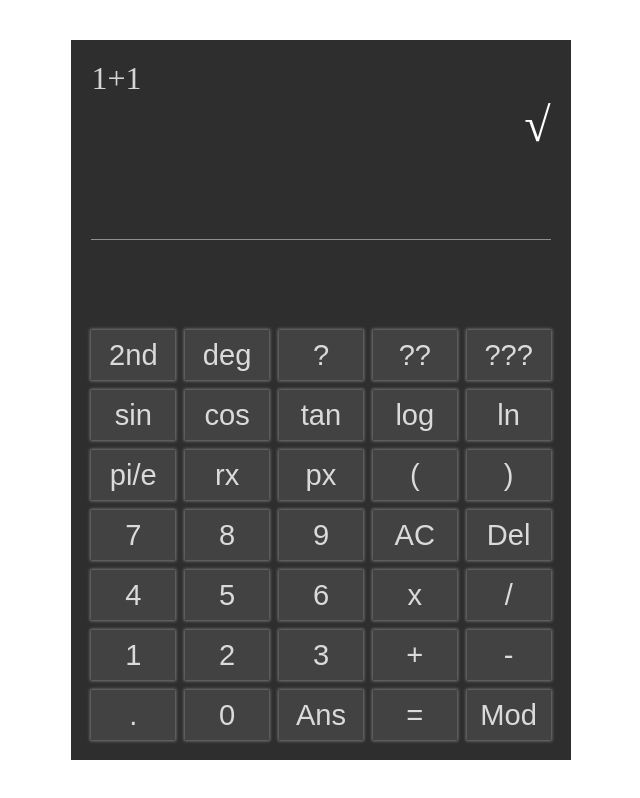
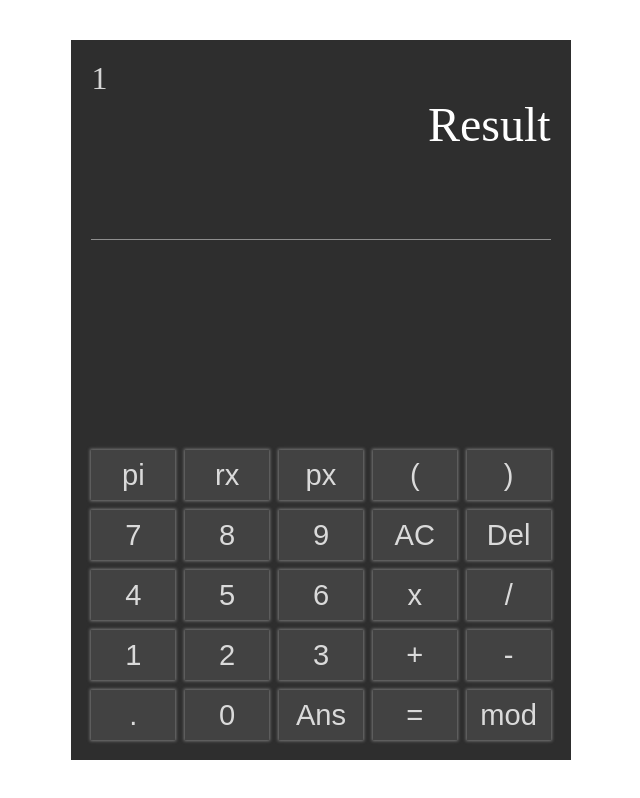
Before and after one commit to MarcoSosio/Calculator, a React (Vite) app: page / in a window 1280 px wide. Shown: the whole page, without its empty margins (319-959 px from the left). Built offline with nearby package versions, Linux system fonts and the light colour scheme.

Commit message:
ora alcuni bottoni funzionano

```diff
--- a/src/App.jsx
+++ b/src/App.jsx
@@ -4,19 +4,21 @@ import Display from "./Display/Display.jsx";
 import Tastiera from "./Tastiera/Tastiera.jsx";
 import Context from "./Context.jsx";
 export default function App(){
-  const [espressione,setEspressione]=useState();
+  const [expValue, setExpValue] = useState();
   useEffect(
     ()=>{
-      setEspressione("");
+      setExpValue("");
     },
     []
   )
   return (
       <div id="App">
           <div id="calcolatrice">
-              <Context.Provider value={{
-                exp:[espressione,setEspressione]
-              }}>
+              <Context.Provider
+                  value={{
+                      expState: [expValue, setExpValue],
+                  }}
+              >
                   <Display></Display>
                   <Tastiera></Tastiera>
               </Context.Provider>
--- a/src/Bottone/Bottone.jsx
+++ b/src/Bottone/Bottone.jsx
@@ -1,8 +1,17 @@
 import "./Bottone.scss";
+import Context from "../Context.jsx";
+import { useContext } from "react";
+// eslint-disable-next-line react/prop-types
+export default function Bottone({children, inputUtenteProp, valExpProp}){
 
-// eslint-disable-next-line react/prop-types
-export default function Bottone({children}){
+    const $context=useContext(Context);
+    const {expState}=$context;
+    const [expValue,setExpValue]=expState;
+
+    function handler(){
+        setExpValue(expValue+inputUtenteProp)
+    }
     return(
-        <button className="tasto">{children}</button>
+        <button className="tasto" onClick={handler}>{children}</button>
     )
 }
--- a/src/Display/Display.jsx
+++ b/src/Display/Display.jsx
@@ -1,13 +1,19 @@
 import "./Display.scss"
+import Context from "../Context";
+import { useContext } from "react";
 
 export default function Display(){
+    const $context=useContext(Context);
+    const {expState}=$context;
+    const [expValue, setExpValue] = expState;
+
     return (
         <div id="Display">
             <div className="calcoli" id="input">
-                1+1
+                {"1"+expValue}
             </div>
             <div className="calcoli" id="output">
-                {String.fromCharCode(0x221a)}
+                Result
             </div>
         </div>
     );
--- a/src/Tastiera/Tasti_elenco.js
+++ b/src/Tastiera/Tasti_elenco.js
@@ -17,45 +17,44 @@ const tasti = [
     secondo elemento: ciò che l'utente inserisce,
     terzo elemento: espressione da valutare
     */
-    { tasto:".", inputUtente:"0", espressione:"0" },
-    { tasto:"0", inputUtente:"0", espressione:"0" },
-    { tasto:"Ans", inputUtente:"Ans", espressione:"--?--" },
-    { tasto:"=", inputUtente:"--?--", espressione:"--?--" },
-    { tasto:"mod", inputUtente:"mod", espressione:"%" },
+
+    { tasto: "pi", inputUtente: String.fromCharCode(960), valExp: String(Math.PI) },
+    { tasto: "rx", inputUtente: String.fromCharCode(0x221A), valExp: "--?--" },
+    { tasto: "px", inputUtente: "^", valExp: "**" },
+    { tasto: "(", inputUtente: "(", valExp: "(" },
+    { tasto: ")", inputUtente: ")", valExp: ")" },
 
     //riga---
 
-    { tasto: "1", inputUtente: "1", espressione: "1" },
-    { tasto: "2", inputUtente: "2", espressione: "2" },
-    { tasto: "3", inputUtente: "3", espressione: "3" },
-    { tasto: "+", inputUtente: "+", espressione: "+" },
-    { tasto: "-", inputUtente: "-", espressione: "-" },
+    { tasto: "7", inputUtente: "7", valExp: "7" },
+    { tasto: "8", inputUtente: "8", valExp: "8" },
+    { tasto: "9", inputUtente: "9", valExp: "9" },
+    { tasto: "AC", inputUtente: "--?--", valExp: "--?--" },
+    { tasto: "Del", inputUtente: "--?--", valExp: "--?--" },
 
     //riga---
 
-    { tasto: "4", inputUtente: "4", espressione: "4" },
-    { tasto: "5", inputUtente: "5", espressione: "5" },
-    { tasto: "6", inputUtente: "6", espressione: "6" },
-    { tasto: "x", inputUtente: "x", espressione: "*" },
-    { tasto: "/", inputUtente: "/", espressione: "/" },
+    { tasto: "4", inputUtente: "4", valExp: "4" },
+    { tasto: "5", inputUtente: "5", valExp: "5" },
+    { tasto: "6", inputUtente: "6", valExp: "6" },
+    { tasto: "x", inputUtente: "x", valExp: "*" },
+    { tasto: "/", inputUtente: "/", valExp: "/" },
 
     //riga---
 
-    { tasto:"7", inputUtente: "7", espressione:"7" },
-    { tasto: "8", inputUtente: "8", espressione: "8" },
-    { tasto: "9", inputUtente: "9", espressione: "9" },
-    { tasto: "9", inputUtente: "9", espressione: "9" },
-    { tasto: "AC", inputUtente: "--?--", espressione: "--?--" },
-    { tasto: "Del", inputUtente: "--?--", espressione: "--?--" },
+    { tasto: "1", inputUtente: "1", valExp: "1" },
+    { tasto: "2", inputUtente: "2", valExp: "2" },
+    { tasto: "3", inputUtente: "3", valExp: "3" },
+    { tasto: "+", inputUtente: "+", valExp: "+" },
+    { tasto: "-", inputUtente: "-", valExp: "-" },
 
     //riga---
 
-    { tasto: "pi", inputUtente: String.fromCharCode(960), espressione: String(Math.PI) },
-    { tasto: "rx", inputUtente: String.fromCharCode(0x221A), espressione: "--?--"},
-    { tasto: "px", inputUtente: "^" , espressione:"**" },
-    { tasto: "(", inputUtente:"(", espressione:"("},
-    { tasto: ")", inputUtente:")", espressione:")"}
-
+    { tasto:".", inputUtente:"0", valExp:"0" },
+    { tasto:"0", inputUtente:"0", valExp:"0" },
+    { tasto:"Ans", inputUtente:"Ans", valExp:"--?--" },
+    { tasto:"=", inputUtente:"--?--", valExp:"--?--" },
+    { tasto:"mod", inputUtente:"mod", valExp:"%" },
 
 ];
 export default tasti;
--- a/src/Tastiera/Tastiera.jsx
+++ b/src/Tastiera/Tastiera.jsx
@@ -1,26 +1,13 @@
 import "./Tastiera.scss";
 import Bottone from "../Bottone/Bottone.jsx";
-import { useContext } from "react";
-import Context from "../Context.jsx";
 import tasti from "./Tasti_elenco.js"
 export default function Tastiera(){
-    const context=useContext(Context);
-    const {exp}=context;
-    const [espressione,setEspressione]=exp;
-    const tasti=
-    [
-        "2nd","deg","?","??","???",
-        "sin","cos","tan","log","ln",
-        "pi/e","rx","px","(",")",
-        "7","8","9","AC","Del",
-        "4","5","6","x","/",
-        "1","2","3","+","-",
-        ".","0","Ans","=","Mod",
-    ];
     return (
         <div id="Tastiera">
             {tasti.map((x) => (
-                <Bottone key={x}>{x}</Bottone>
+                <Bottone key={x.tasto} inputUtenteProp={x.inputUtente} valExpProp={x.valExp}>
+                    {x.tasto}
+                </Bottone>
             ))}
         </div>
     );
```
